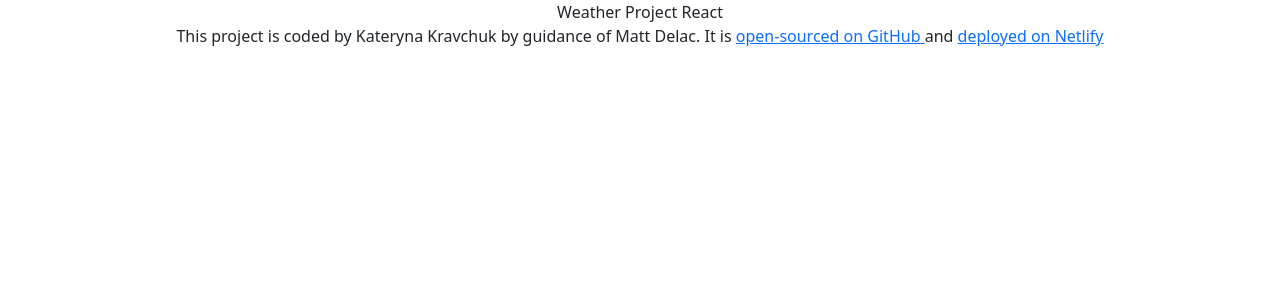
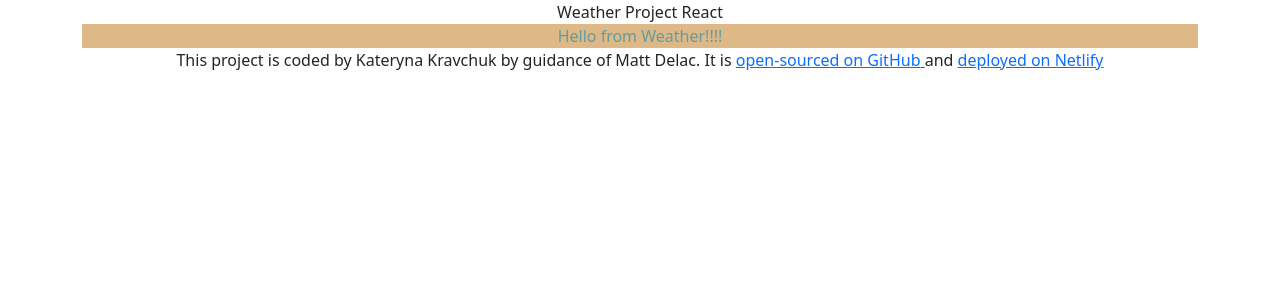
Before and after one commit to kate-kravchuk/weather-project-react, a React (Create React App) app: page / in a window 1280 px wide. Shown: the top 300 px of the page. Built offline with nearby package versions, Linux system fonts and the light colour scheme.

Commit message:
Created a structure of app in Weather.js

```diff
--- a/src/App.js
+++ b/src/App.js
@@ -1,11 +1,13 @@
 import React from "react";
 import "./App.css";
+import Weather from "./Weather.js";
 
 function App() {
   return (
     <div className="App">
       <div className="container">
         Weather Project React
+        <Weather />
         <footer>
           This project is coded by Kateryna Kravchuk by guidance of Matt Delac.
           It is{" "}
--- /dev/null
+++ b/src/Weather.css
@@ -0,0 +1,4 @@
+.Weather {
+  background-color: burlywood;
+  color: cadetblue;
+}
--- a/src/Weather.js
+++ b/src/Weather.js
@@ -0,0 +1,6 @@
+import React from "react";
+import "./Weather.css";
+
+export default function Weather() {
+  return <div className="Weather">Hello from Weather!!!!</div>;
+}
```
